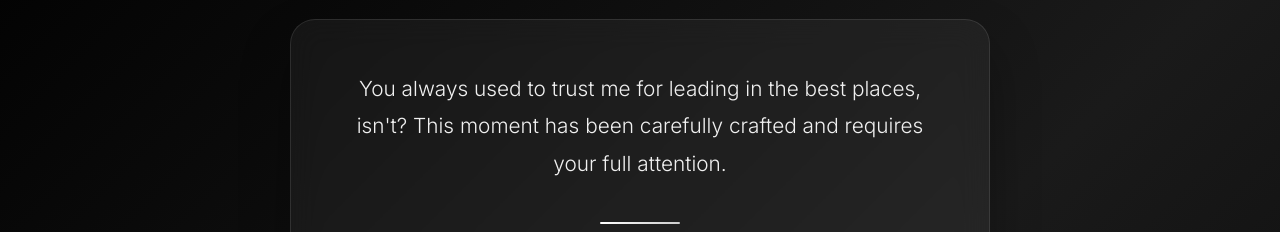
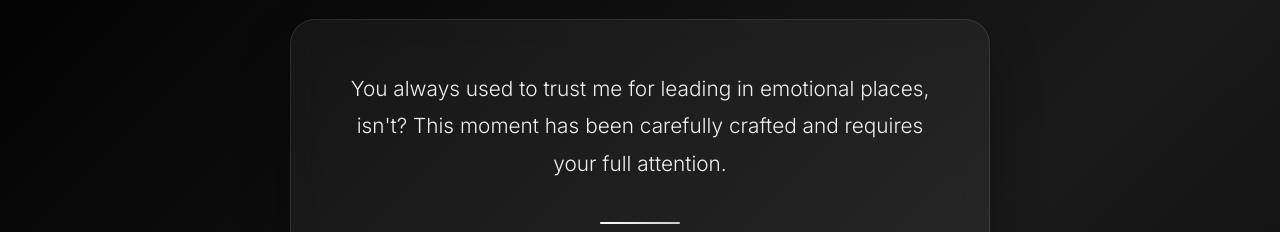
Before and after one commit to StarenseN/MyObsession, a plain HTML site: page preparation.html in a window 1280 px wide. Shown: the part 170-402 px from the top of the page. Drawn offline with nearby package versions, Linux system fonts and the light colour scheme.

Commit message:
Update preparation.html

```diff
--- a/preparation.html
+++ b/preparation.html
@@ -325,7 +325,7 @@
 
         <div class="main-section">
             <p class="intro-text">
-                You always used to trust me for leading in the best places, isn't?
+                You always used to trust me for leading in emotional places, isn't?
                 This moment has been carefully crafted and requires your full attention.
             </p>
 
```
